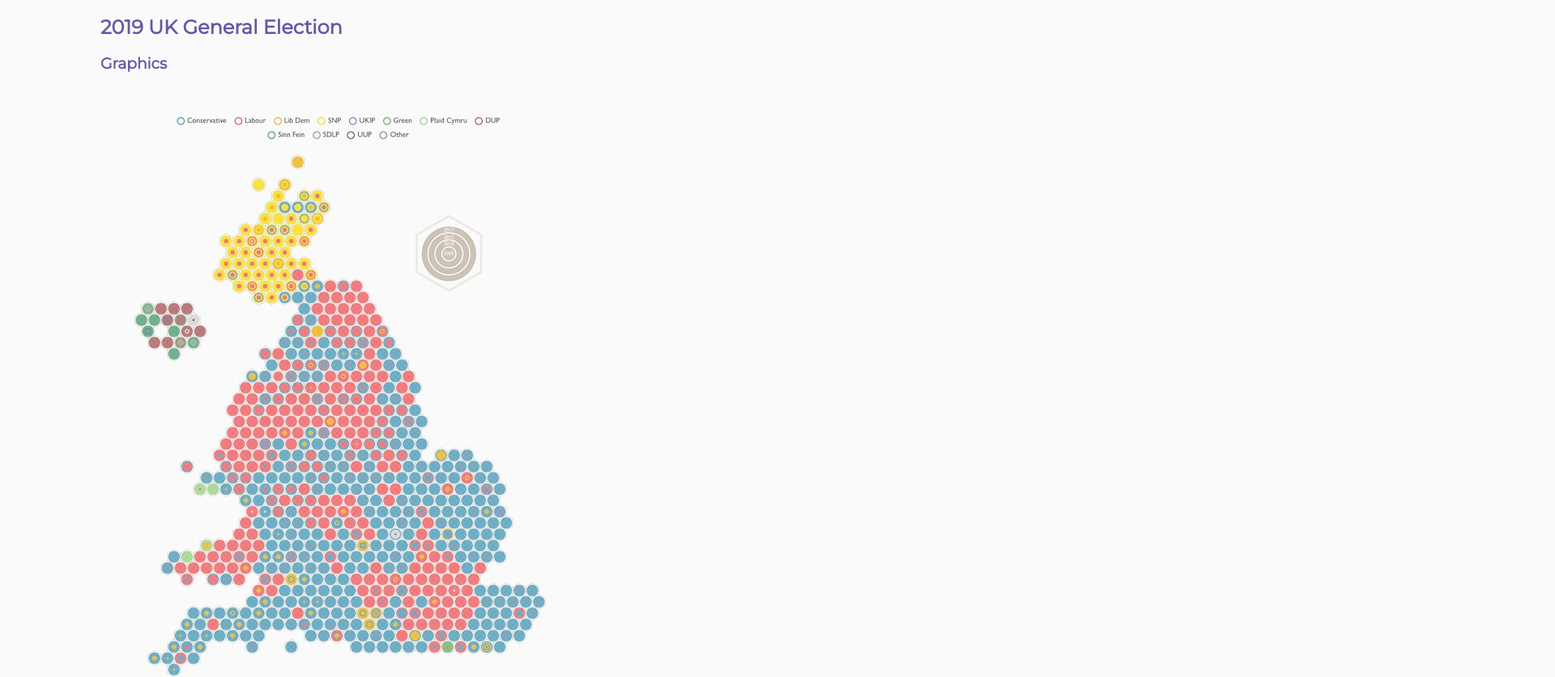
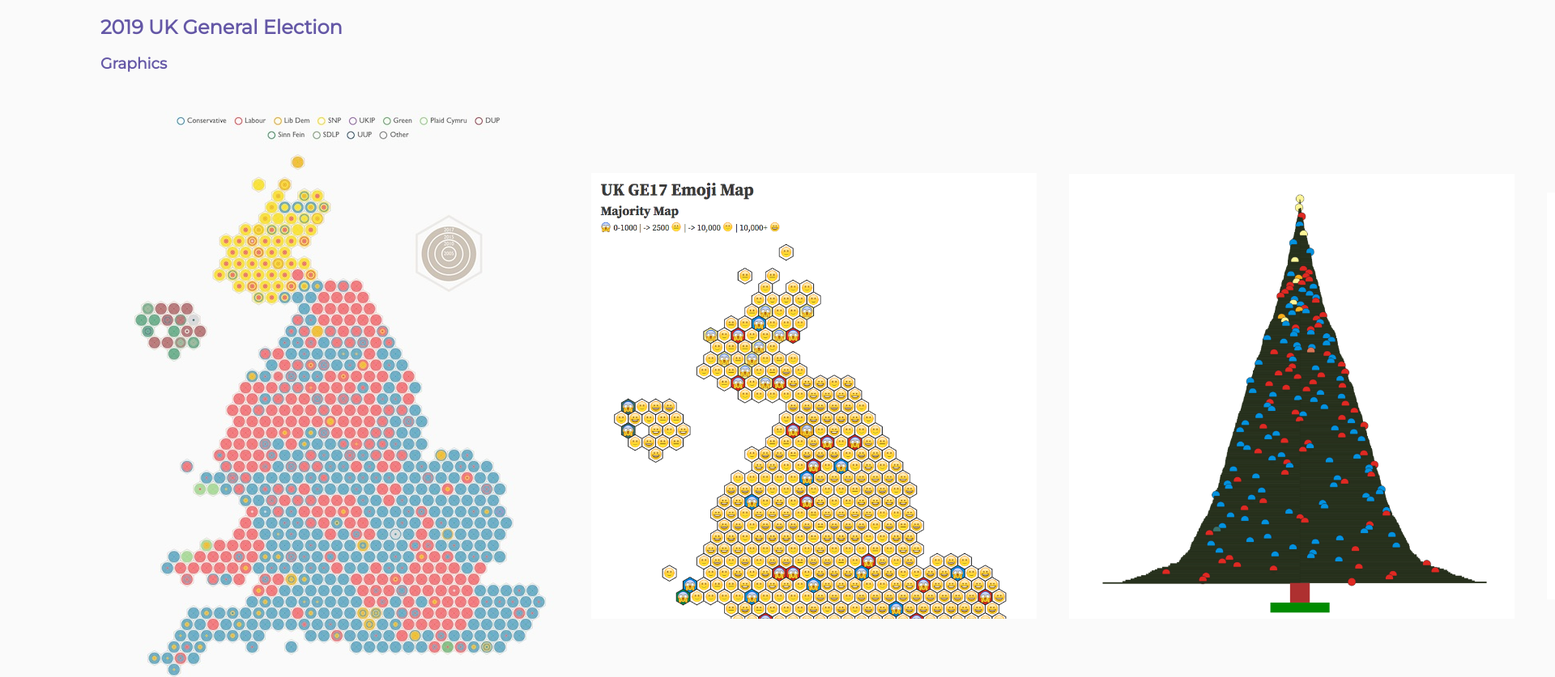
Before and after one commit to joshrayman/joshrayman.github.io, a plain HTML site: page portfolio/index.html in a window 1280 px wide. Shown: the part 259-1096 px from the top of the page at 81% size, 1920 px wide, since content can reach past the window. Drawn offline with Linux system fonts and the light colour scheme.

Commit message:
add images

```diff
--- a/portfolio/index.html
+++ b/portfolio/index.html
@@ -43,7 +43,12 @@
         <h2><span>2019 UK General Election</span></h2>
         <h3><span>Graphics</span></h3>
         <div class="content">
-          <img alt="UK election tree-ring map (The Times)" src="assets/uk-4.jpg">
+          <div class="pictures">
+            <img alt="UK election tree-ring map (The Times)" src="assets/uk-4.jpg">
+            <img alt="UK election emoji map" src="assets/uk-6.png">
+            <img alt="UK election christmas tree" src="assets/uk-7.png">
+            <img alt="UK election poll tracker" src="assets/uk-8.png">
+          </div>
           <p>Quick turnaround graphics for UK elections results 2005-2019. Turning the party outcome of the 2005-2017 elections in a  <a href="https://observablehq.com/@joshrayman/uk-general-election-results-by-constituency">grid graphic</a>, as a map and showing whether the seat was held or changed hands between elections.</p>
           <p>Devised, designed and coded graphic used by The Times, and re-wrote the component for React.</p>
           <p>Coded the <a href="https://twitter.com/inari_ta/status/1205273917495087104">geographical/hex transition animation</a> on the BBC News 2019 election results map.</p>
```
Also changed, not shown: portfolio/assets/uk-5.png (added), portfolio/assets/uk-6.png (added), portfolio/assets/uk-7.png (added), portfolio/assets/uk-8.png (added).
